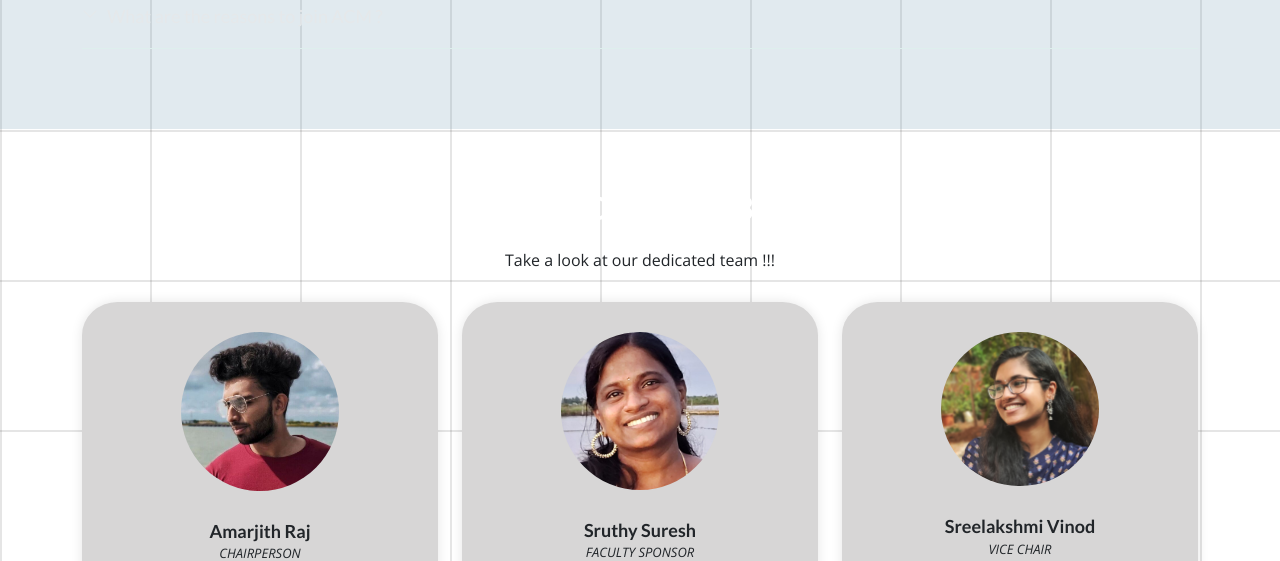
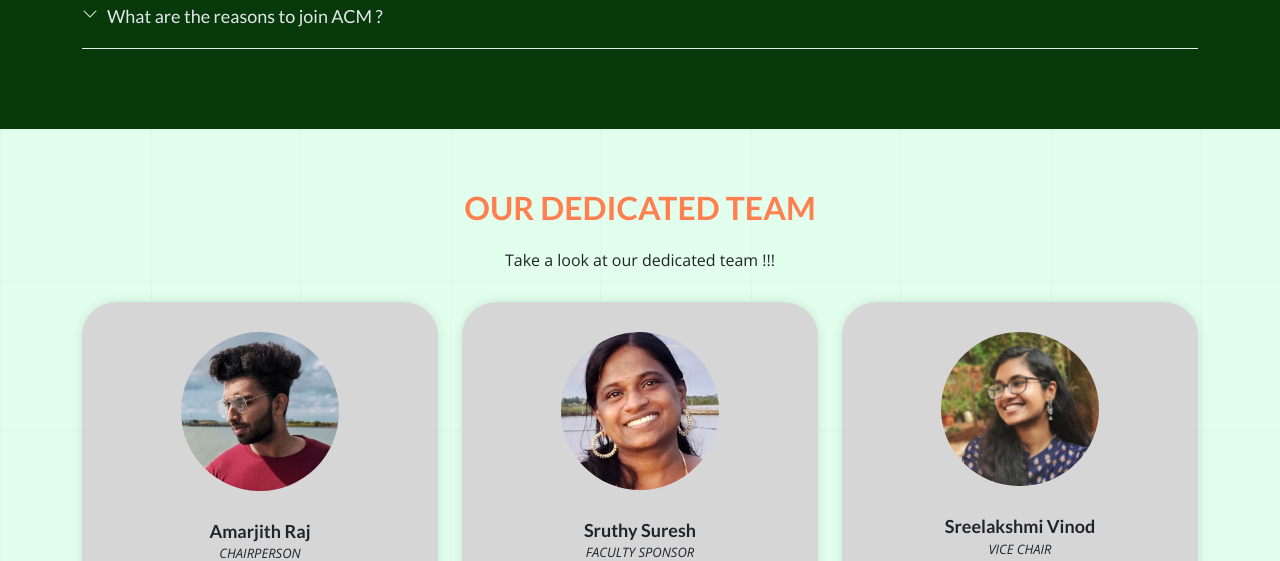
Before and after one commit to Psarx/tropicalbeing, a plain HTML site: page index.html in a window 1280 px wide. Shown: the part 3020-3581 px from the top of the page. Drawn offline with nearby package versions, Linux system fonts and the light colour scheme.

Commit message:
faq bg completed

```diff
--- a/assets/css/style.css
+++ b/assets/css/style.css
@@ -859,6 +859,7 @@ section {
 --------------------------------------------------------------*/
 .faq {
   padding: 60px 0;
+  background-color: #07390b;
 }
 .faq h2 {
   color: white;
@@ -884,8 +885,8 @@ section {
   font-weight: 400;
   padding-left: 25px;
   cursor: pointer;
-  color: #5851a5;
-  transition: 0.3s;
+  color: #ff7f50;
+  transition: 0.4s;
 }
 
 .faq .faq-list i {
@@ -910,24 +911,27 @@ section {
 }
 
 .faq .faq-list .collapsed:hover {
-  color: #7071b9;
+  color: #ff7f50;
 }
 
 .faq .faq-list .collapsed .icon-show {
   display: inline-block;
-  transition: 0.6s;
+  transition: 0.4s;
 }
 
 .faq .faq-list .collapsed .icon-close {
   display: none;
-  transition: 0.6s;
+  transition: 0.4s;
 }
 
 /*--------------------------------------------------------------
 # Our Team
 --------------------------------------------------------------*/
+.team{
+  background-color: #ddfee9d9;
+}
 .team h2 {
-  color: white;
+  color: #ff7f50;
   font-weight: bold;
 }
 .team .member {
@@ -981,6 +985,7 @@ section {
   font-size: 18px;
   margin: 0 2px;
 }
+
 
 /*--------------------------------------------------------------
 # Contact Us
--- a/index.html
+++ b/index.html
@@ -427,7 +427,7 @@
       <div class="container">
 
         <div class="section-title">
-          <h2>EXECOM 22-23</h2>
+          <h2>OUR DEDICATED TEAM</h2>
           <p>Take a look at our dedicated team !!! </p>
         </div>
 
@@ -479,108 +479,7 @@
               <a href="ex22.html" id="show">More</a>
             </div>
           </div>
-          <!-- <div class="col-lg-4 col-md-6">
-            <div class="member">
-              <img src="assets/img/team/Secret1acm.jpg" alt="">
-              <h4>P V Keerthana</h4>
-              <span>SECRETARY</span>
-              <p>
-
-              </p>
-              <div class="social">
-                <a href=""><i class="bi bi-facebook"></i></a>
-                <a href=""><i class="bi bi-instagram"></i></a>
-                <a href="https://www.linkedin.com/in/p-v-keerthana-25b5b3257"><i class="bi bi-linkedin"></i></a>
-              </div>
-            </div>
-          </div>
-
-          <div class="col-lg-4 col-md-6">
-            <div class="member">
-              <img src="assets/img/team/treasureracm.jpeg" alt="">
-              <h4>Srinand S</h4>
-              <span>TREASURER</span>
-              <p>
-
-              </p>
-              <div class="social">
-                <a href=""><i class="bi bi-facebook"></i></a>
-                <a href="https://www.instagram.com/sri_nand_nmbiar/"><i class="bi bi-instagram"></i></a>
-                <a href=""><i class="bi bi-linkedin"></i></a>
-              </div>
-            </div>
-          </div>
-
-          <div class="col-lg-4 col-md-6">
-            <div class="member">
-              <img src="assets/img/team/Content1acm.jpg" alt="">
-              <h4>Nandana Sreekumar </h4>
-              <span>CONTENT HEAD</span>
-              <p>
-
-              </p>
-              <div class="social">
-                <a href=""><i class="bi bi-facebook"></i></a>
-                <a href="https://www.instagram.com/_nandanaaa_sreekumar_/"><i class="bi bi-instagram"></i></a>
-                <a href="https://www.linkedin.com/in/nandana-sreekumar-nair-55076a245"><i class="bi bi-linkedin"></i></a>
-              </div>
-            </div>
-          </div>
-
-
-        <div class="col-lg-4 col-md-6">
-                <div class="member">
-                  <img src="assets/img/team/techacm.jpeg" alt="">
-                  <h4>Gautham Prasanth</h4>
-                  <span>TECH HEAD </span>
-                  <p>
-
-                  </p>
-                  <div class="social">
-                    <a href="https://www.facebook.com/profile.php?id=100069246251568"><i class="bi bi-facebook"></i></a>
-                    <a href="https://www.instagram.com/ps_arx/"><i class="bi bi-instagram"></i></a>
-                    <a href="https://www.linkedin.com/in/gautham-prasanth-3276a5251/"><i class="bi bi-linkedin"></i></a>
-                  </div>
-                </div>
-              </div>
-                  <div class="col-lg-4 col-md-6">
-                    <div class="member">
-                      <img src="assets/img/team/link1acm.jpg" alt="">
-                      <h4>Smingle Simon </h4>
-                      <span>LINK REP</span>
-                      <p>
-
-                      </p>
-                      <div class="social">
-                        <a href="https://www.facebook.com/smingle.simon"><i class="bi bi-facebook"></i></a>
-                        <a href="https://www.instagram.com/smingle.__/"><i class="bi bi-instagram"></i></a>
-                        <a href="https://www.linkedin.com/in/smingle-simon-831604257"><i class="bi bi-linkedin"></i></a>
-                      </div>
-                    </div>
-                  </div>
-
-
-                              <div class="col-lg-4 col-md-6">
-                                <div class="member">
-                                  <img src="assets/img/team/designacm.jpg" alt="">
-                                  <h4>Isac John Eralil</h4>
-                                  <span>DESIGN HEAD</span>
-                                  <p>
-
-                                  </p>
-
-                                 <div class="social">
-                                  <a href="https://www.facebook.com/isac.johneralil"><i class="bi bi-facebook"></i></a>
-                                  <a href="https://www.instagram.com/isac.je/https://www.instagram.com/isac.je/"><i class="bi bi-instagram"></i></a>
-                                  <a href="https://www.linkedin.com/in/isac-john-eralil-9b48a21a3"><i class="bi bi-linkedin"></i></a>
-                                 </div>
-                               </div>
-                              </div>
-
-                        </div> -->
-
-
-    </section>
+              </section>
     <!-- End Our Team Section -->
 
     <!-- ======= Contact Us Section ======= -->
```
